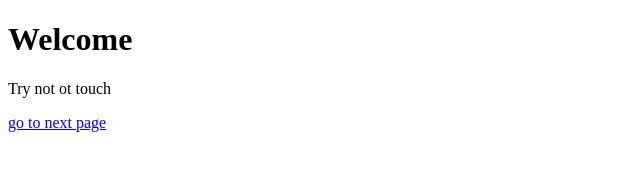
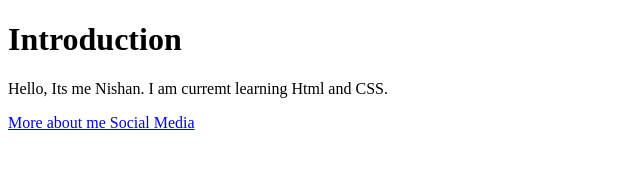
Before and after one commit to forfun09/pokharel-nishan, a plain HTML site: page index.html in a window 1280 px wide. Shown: the whole page, without its empty margins (0-640 px from the left). Drawn offline with Linux system fonts and the light colour scheme.

Commit message:
edit info

```diff
--- a/index.html
+++ b/index.html
@@ -23,12 +23,13 @@
 </head>
 
 <body>
-<h1> Welcome </h1>
-  <p> Try not ot touch </p>
+<h1> Introduction </h1>
+  <p> Hello, Its me Nishan. I am curremt learning Html and CSS. </p>
 
 <!-- ctrl + / for comment -->
 <!-- link another html -->
-<a href="initial.html"> go to next page </a>
+<a href="initial.html"> More about me
+                          Social Media </a>
 
 </body>
 </html>
```
